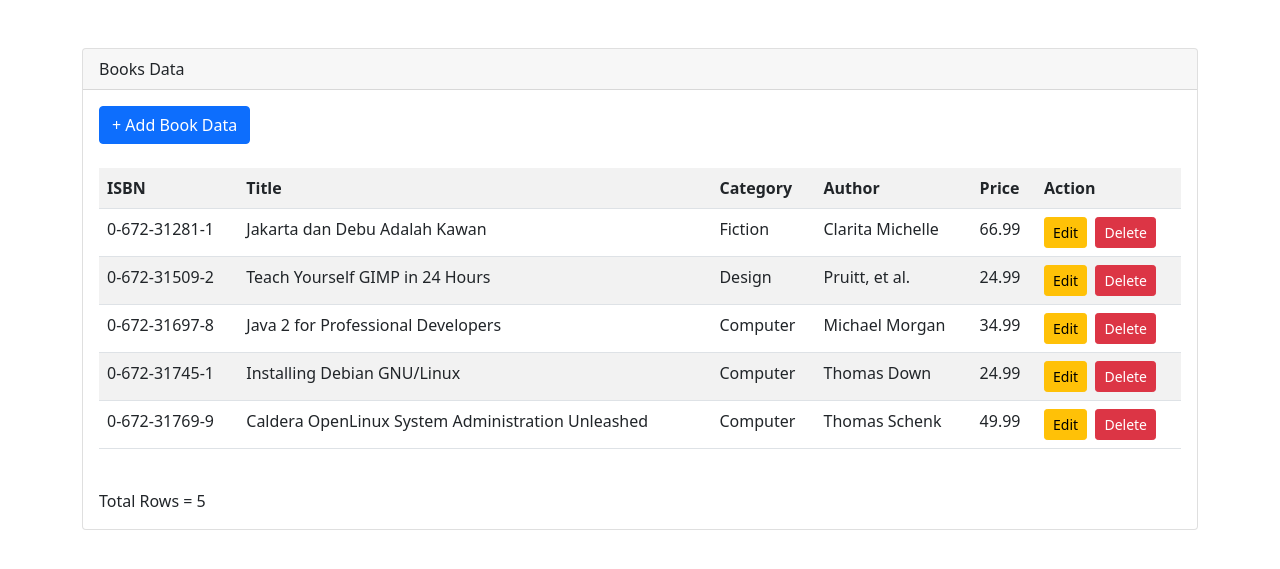
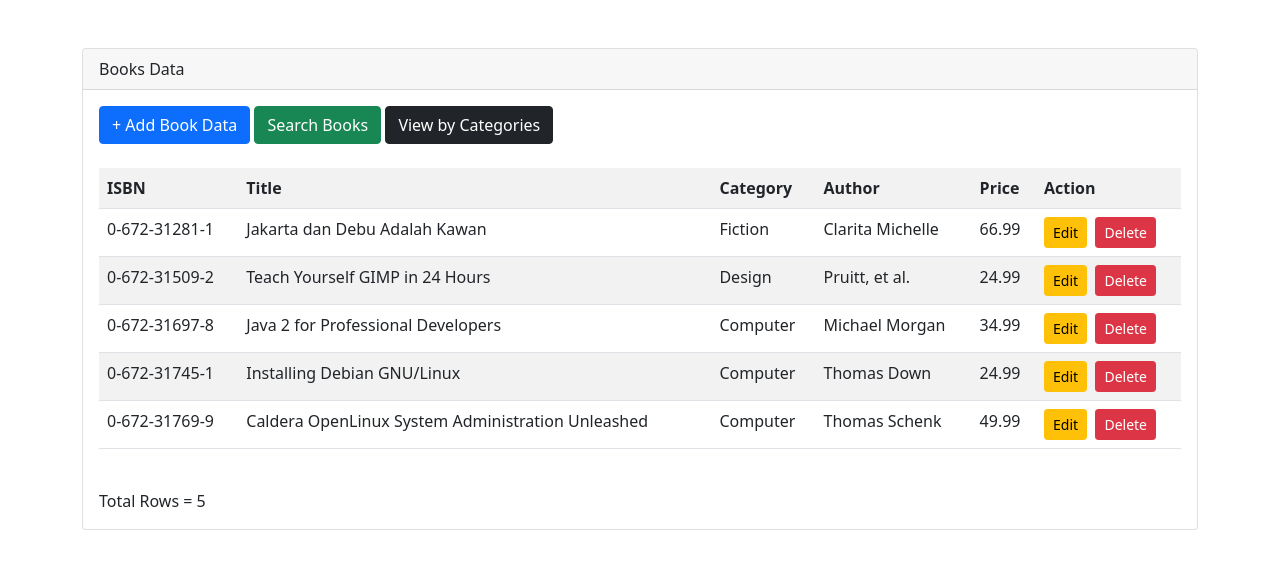
Before and after one commit to PinKevin/Bookorama, a PHP site: page /book_handler/view_books.php in a window 1280 px wide. Shown: the top 569 px of the page. Run offline with PHP 8.4, Linux system fonts and the light colour scheme; data comes from the database, SQL or seed files in the repository.

Commit message:
Menambahkan beberapa button pada view_books serta view_books_by_categories

```diff
--- a/Bookorama-App/book_handler/view_books.php
+++ b/Bookorama-App/book_handler/view_books.php
@@ -3,6 +3,8 @@
     <div class="card-header">Books Data</div>
     <div class="card-body">
         <a href="add_book.php" class="btn btn-primary mb-4">+ Add Book Data</a>
+        <a href="search_books.php" class="btn btn-success mb-4">Search Books</a>
+        <a href="view_books_by_categories.php" class="btn btn-dark mb-4">View by Categories</a>
         <br>
         <table class="table table-striped">
             <tr>
--- a/Bookorama-App/book_handler/view_books_by_category.php
+++ b/Bookorama-App/book_handler/view_books_by_categories.php
@@ -72,6 +72,7 @@
             $db->close();
             ?>
         </table>
+        <a href="view_books.php" class="btn btn-primary mb-4">Back</a>
     </div>
 </div>
 <?php include('../footer.php') ?>
```
